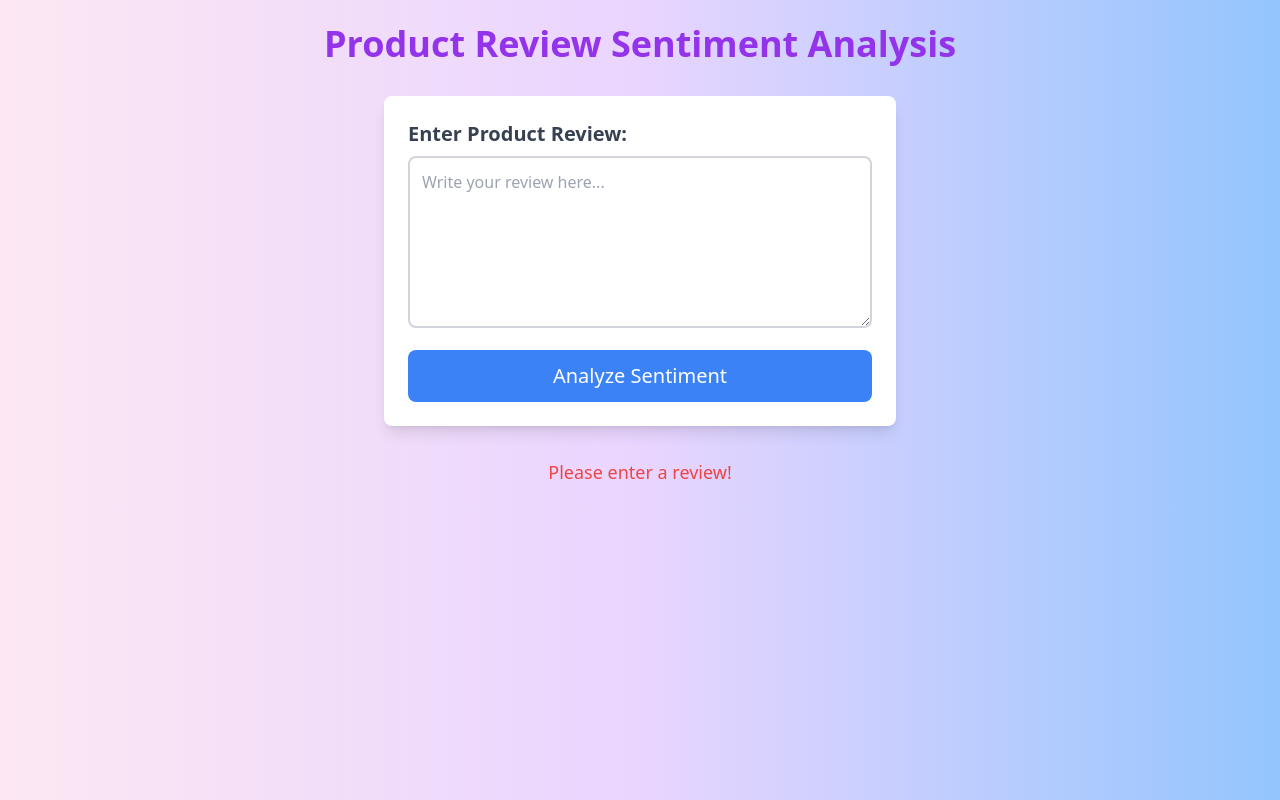
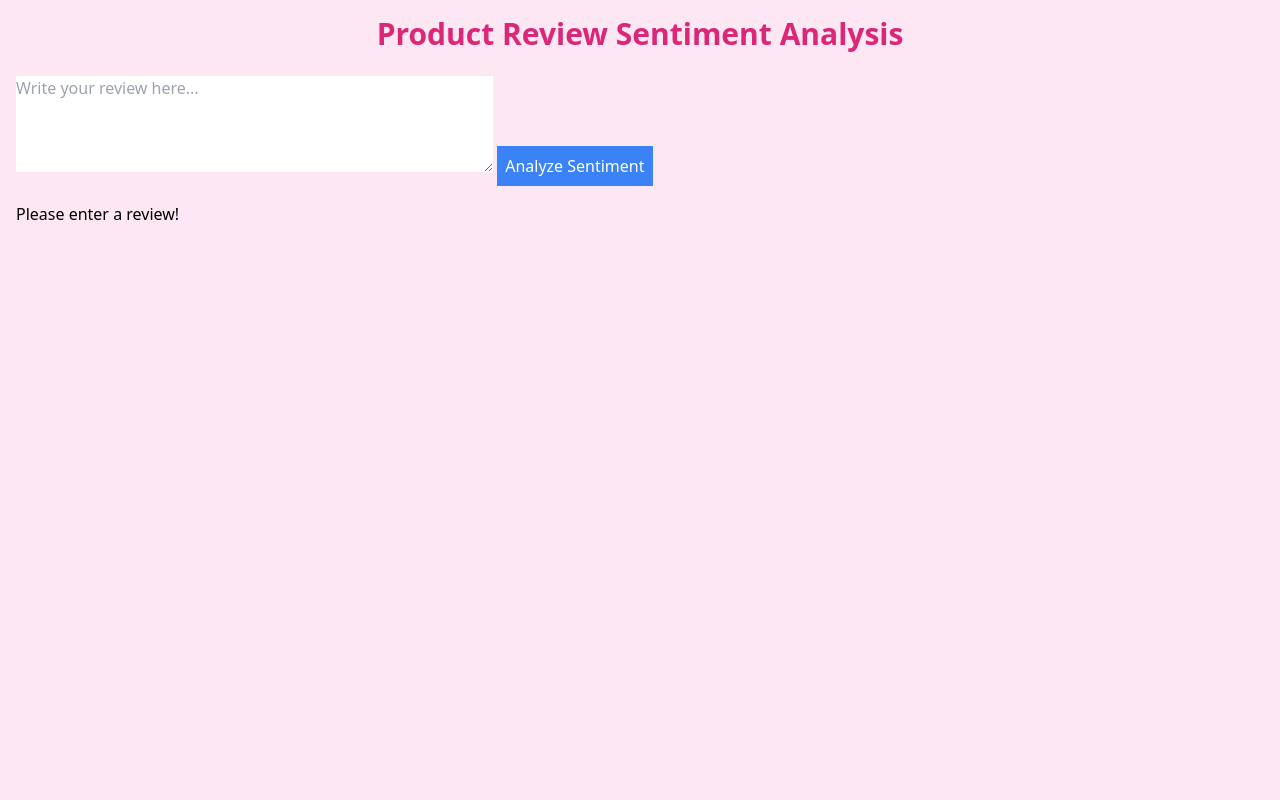
Before and after one commit to willco-afk/test4, a plain HTML site: page index.html in a window 1280 px wide. Both pictures are taken after a click on the button "Analyze Sentiment". Drawn offline with nearby package versions, Linux system fonts and the light colour scheme.

Commit message:
Add files via upload

```diff
--- a/index.html
+++ b/index.html
@@ -7,51 +7,32 @@
     <script src="https://cdn.tailwindcss.com"></script>
     <script src="https://cdn.jsdelivr.net/npm/axios/dist/axios.min.js"></script> <!-- For HTTP Requests -->
 </head>
-<body class="bg-gradient-to-r from-pink-100 via-purple-200 to-blue-300 font-sans">
-
-    <div class="container mx-auto p-6">
-        <h1 class="text-center text-4xl font-extrabold text-purple-600 mb-8">Product Review Sentiment Analysis</h1>
+<body class="bg-pink-100">
+    <div class="container mx-auto p-4">
+        <h1 class="text-center text-3xl font-bold text-pink-600 mb-6">Product Review Sentiment Analysis</h1>
 
         <!-- Review Form -->
-        <form id="reviewForm" class="max-w-lg mx-auto bg-white p-6 rounded-lg shadow-lg">
-            <label for="reviewText" class="block text-xl font-semibold text-gray-700">Enter Product Review:</label>
-            <textarea id="reviewText" name="review" placeholder="Write your review here..." rows="6" class="w-full mt-2 p-3 border-2 border-gray-300 rounded-lg"></textarea>
-            <button type="button" onclick="analyzeSentiment()" class="mt-4 w-full p-3 bg-blue-500 text-white text-xl rounded-lg hover:bg-blue-600 focus:outline-none">Analyze Sentiment</button>
+        <form id="reviewForm">
+            <textarea id="reviewText" name="review" placeholder="Write your review here..." rows="4" cols="50"></textarea>
+            <button type="button" onclick="analyzeSentiment()" class="bg-blue-500 text-white p-2 mt-4">Analyze Sentiment</button>
         </form>
 
         <!-- Result Display -->
-        <div id="result" class="mt-8 text-center text-lg font-semibold"></div>
-
-        <!-- Loading Spinner -->
-        <div id="loading" class="hidden text-center mt-4 text-2xl text-yellow-600">
-            <span>Loading...</span>
-            <div class="animate-spin inline-block w-6 h-6 border-4 border-t-4 border-gray-500 rounded-full"></div>
-        </div>
-
-        <!-- Error Message -->
-        <div id="errorMessage" class="hidden mt-4 text-red-500 text-center text-lg"></div>
+        <div id="result" class="mt-4"></div>
     </div>
 
     <script>
-        const hfToken = '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';  // Your Hugging Face API token
+        const hfToken = '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';  // Your Hugging Face API token
 
-        async function analyzeSentiment() {
-            const review = document.getElementById('reviewText').value.trim();  // Get the review text
-
-            // Clear previous results
-            document.getElementById('result').innerHTML = "";
-            document.getElementById('errorMessage').classList.add('hidden');
-            document.getElementById('loading').classList.remove('hidden');  // Show loading spinner
+        function analyzeSentiment() {
+            const review = document.getElementById('reviewText').value;  // Get the review text from the input
 
             if (review === "") {
-                document.getElementById('loading').classList.add('hidden');
-                document.getElementById('errorMessage').classList.remove('hidden');
-                document.getElementById('errorMessage').innerText = "Please enter a review!";
+                document.getElementById('result').innerHTML = "Please enter a review!";
                 return;
             }
 
-            try {
-                // Set up request headers with Hugging Face token
+            // Set up the request headers with your Hugging Face token
             const headers = {
                 'Authorization': `Bearer ${hfToken}`,
             };
@@ -60,29 +41,20 @@
             const sentimentApiUrl = "https://api-inference.huggingface.co/models/distilbert/distilbert-base-uncased-finetuned-sst-2-english";
 
             // Make the API request using axios
-                const response = await axios.post(sentimentApiUrl, { inputs: review }, { headers });
-
-                // Extract the sentiment label and score
+            axios.post(sentimentApiUrl, { inputs: review }, { headers })
+                .then(response => {
                     const sentiment = response.data[0].label;
                     const score = response.data[0].score;
 
-                // Hide loading and show result
-                document.getElementById('loading').classList.add('hidden');
-
-                // Display the result with color coding
-                let sentimentColor = sentiment === 'POSITIVE' ? 'text-green-600' : 'text-red-600';
+                    // Display the result
                     document.getElementById('result').innerHTML =
-                    `<p class="${sentimentColor} text-2xl">Sentiment: <strong>${sentiment}</strong></p>
-                     <p class="text-lg">Confidence: <strong>${(score * 100).toFixed(2)}%</strong></p>`;
-            } catch (error) {
-                // Hide loading and show error message
-                document.getElementById('loading').classList.add('hidden');
-                document.getElementById('errorMessage').classList.remove('hidden');
-                document.getElementById('errorMessage').innerText = "Error: Could not analyze the sentiment. Please check your network connection.";
+                        `Sentiment: ${sentiment} <br> Confidence Score: ${score.toFixed(4)}`;
+                })
+                .catch(error => {
+                    document.getElementById('result').innerHTML = "Error: Could not analyze the sentiment.";
                     console.error(error);
-            }
+                });
         }
     </script>
-
 </body>
 </html>
```
Lines whose indentation alone changed are shown as unchanged.
